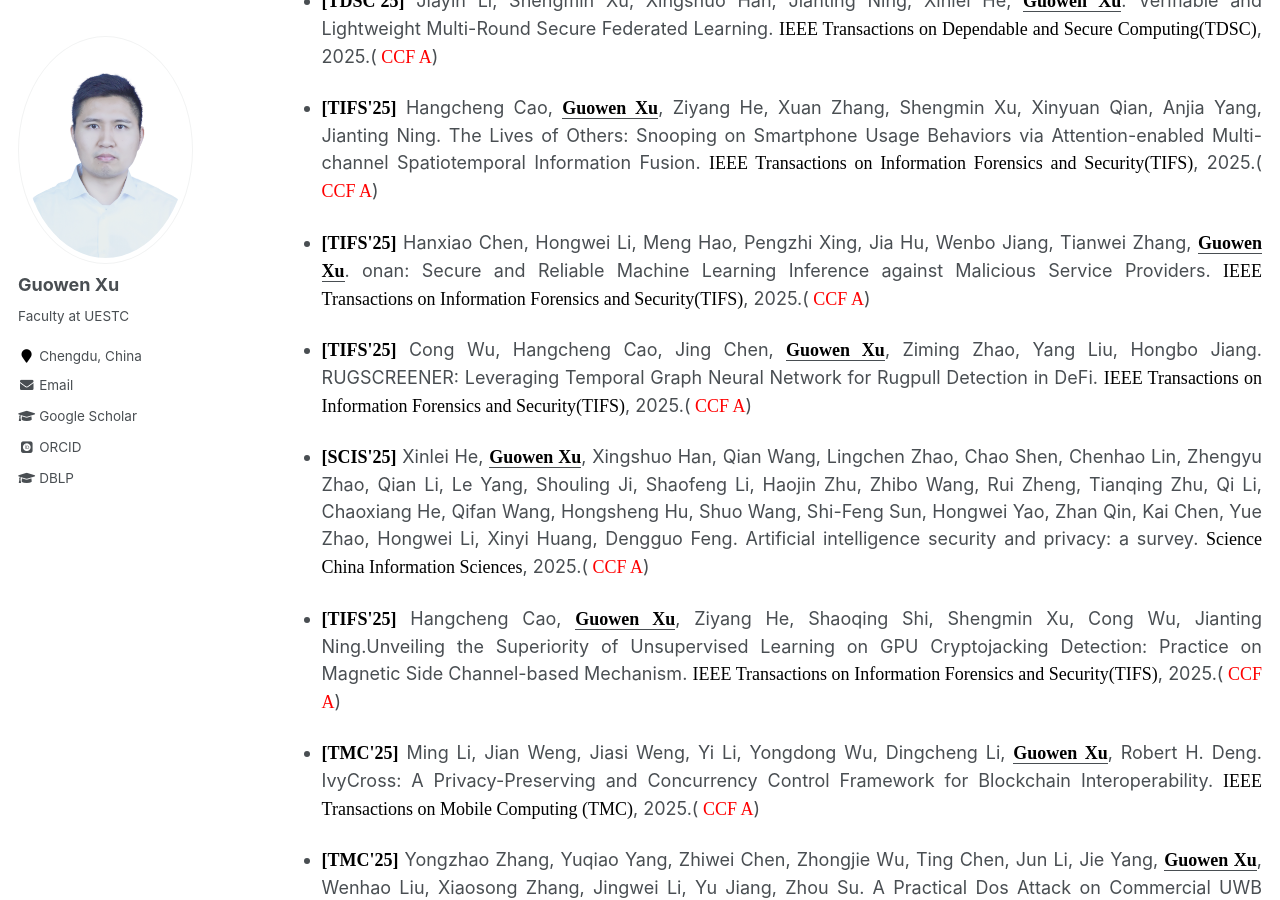
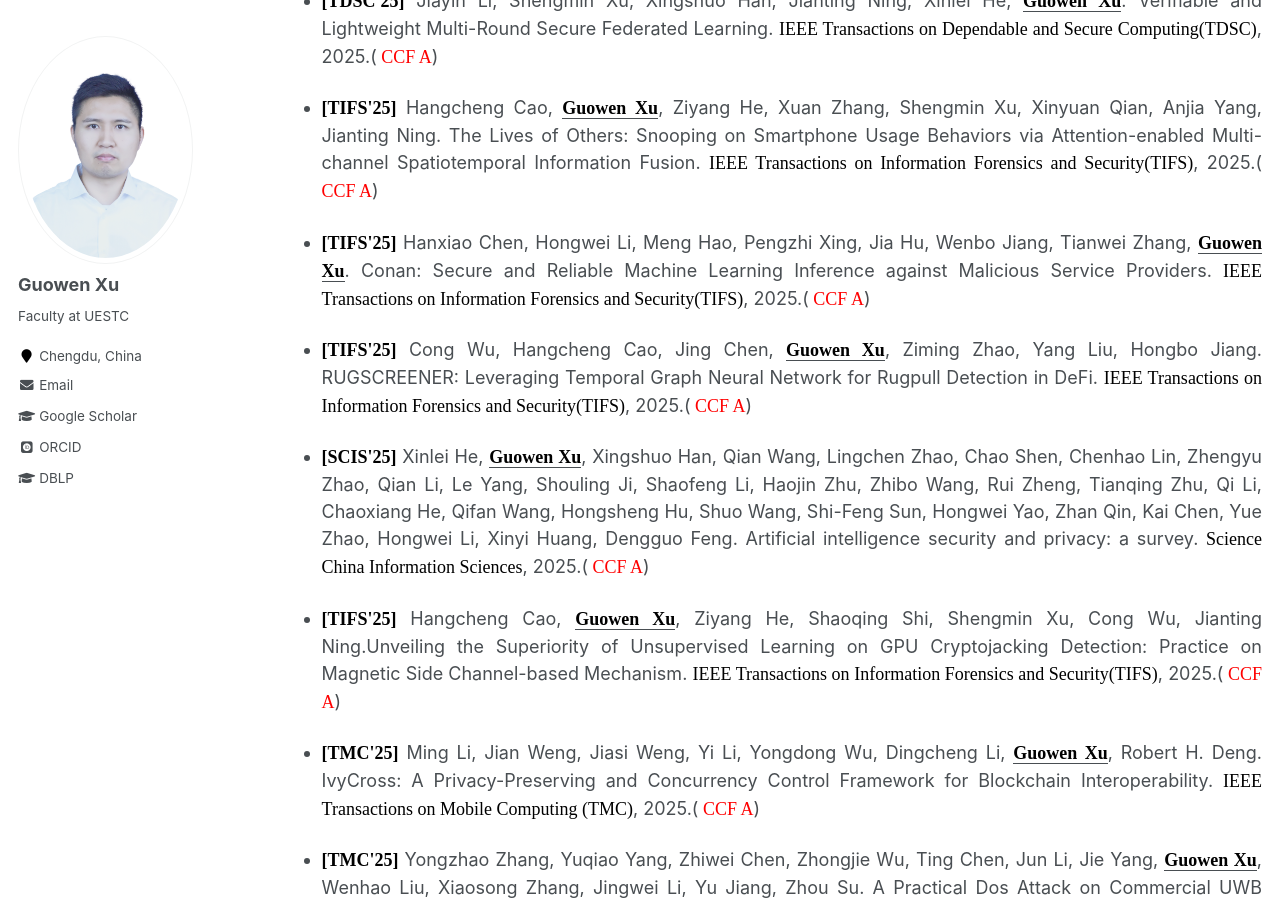
Before and after one commit to Guowen-xu/guowen-xu.github.io, a Jekyll site: the page built from _pages/publications.md, in a window 1280 px wide and 900 px high, scrolled down 1988 px. Built offline with Jekyll 4.4.1, drawn with Linux system fonts in a browser that asks for light colours; some web fonts are replaced.

Commit message:
Update publications.md

```diff
--- a/_pages/publications.md
+++ b/_pages/publications.md
@@ -49,7 +49,7 @@ You can find my articles on my [Google Scholar](https://scholar.google.com.hk/ci
 * <p align="justify"> <b><font face="Times New Roman" color=black size=4> [TDSC'25]</font></b> Jiayin Li, Shengmin Xu, Xingshuo Han, Jianting Ning, Xinlei He, <u><b><font face="Times New Roman" color=black size=4> Guowen Xu</font></b></u>. Verifiable and Lightweight Multi-Round Secure Federated Learning. <font face="Times New Roman" color=black size=4> IEEE Transactions on Dependable and Secure Computing(TDSC)</font>, 2025.(<font face="Times New Roman" color=red size=4> CCF A</font>)
 * <p align="justify">  <b><font face="Times New Roman" color=black size=4> [TIFS'25]</font></b>  Hangcheng Cao, <u><b><font face="Times New Roman" color=black size=4> Guowen Xu</font></b></u>, Ziyang He, Xuan Zhang, Shengmin Xu, Xinyuan Qian, Anjia Yang, Jianting Ning. The Lives of Others: Snooping on Smartphone Usage Behaviors via Attention-enabled Multi-channel Spatiotemporal Information Fusion. <font face="Times New Roman" color=black size=4> IEEE Transactions on Information Forensics and Security(TIFS)</font>, 2025.(<font face="Times New Roman" color=red size=4> CCF A</font>)
 
-* <p align="justify">  <b><font face="Times New Roman" color=black size=4> [TIFS'25]</font></b>  Hanxiao Chen, Hongwei Li, Meng Hao, Pengzhi Xing, Jia Hu, Wenbo Jiang, Tianwei Zhang, <u><b><font face="Times New Roman" color=black size=4> Guowen Xu</font></b></u>. onan: Secure and Reliable Machine Learning Inference against Malicious Service Providers. <font face="Times New Roman" color=black size=4> IEEE Transactions on Information Forensics and Security(TIFS)</font>, 2025.(<font face="Times New Roman" color=red size=4> CCF A</font>)
+* <p align="justify">  <b><font face="Times New Roman" color=black size=4> [TIFS'25]</font></b>  Hanxiao Chen, Hongwei Li, Meng Hao, Pengzhi Xing, Jia Hu, Wenbo Jiang, Tianwei Zhang, <u><b><font face="Times New Roman" color=black size=4> Guowen Xu</font></b></u>. Conan: Secure and Reliable Machine Learning Inference against Malicious Service Providers. <font face="Times New Roman" color=black size=4> IEEE Transactions on Information Forensics and Security(TIFS)</font>, 2025.(<font face="Times New Roman" color=red size=4> CCF A</font>)
 
 * <p align="justify">  <b><font face="Times New Roman" color=black size=4> [TIFS'25]</font></b> Cong Wu, Hangcheng Cao, Jing Chen, <u><b><font face="Times New Roman" color=black size=4> Guowen Xu</font></b></u>, Ziming Zhao, Yang Liu, Hongbo Jiang. RUGSCREENER: Leveraging Temporal Graph Neural Network for Rugpull Detection in DeFi. <font face="Times New Roman" color=black size=4> IEEE Transactions on Information Forensics and Security(TIFS)</font>, 2025.(<font face="Times New Roman" color=red size=4> CCF A</font>)
 
```
